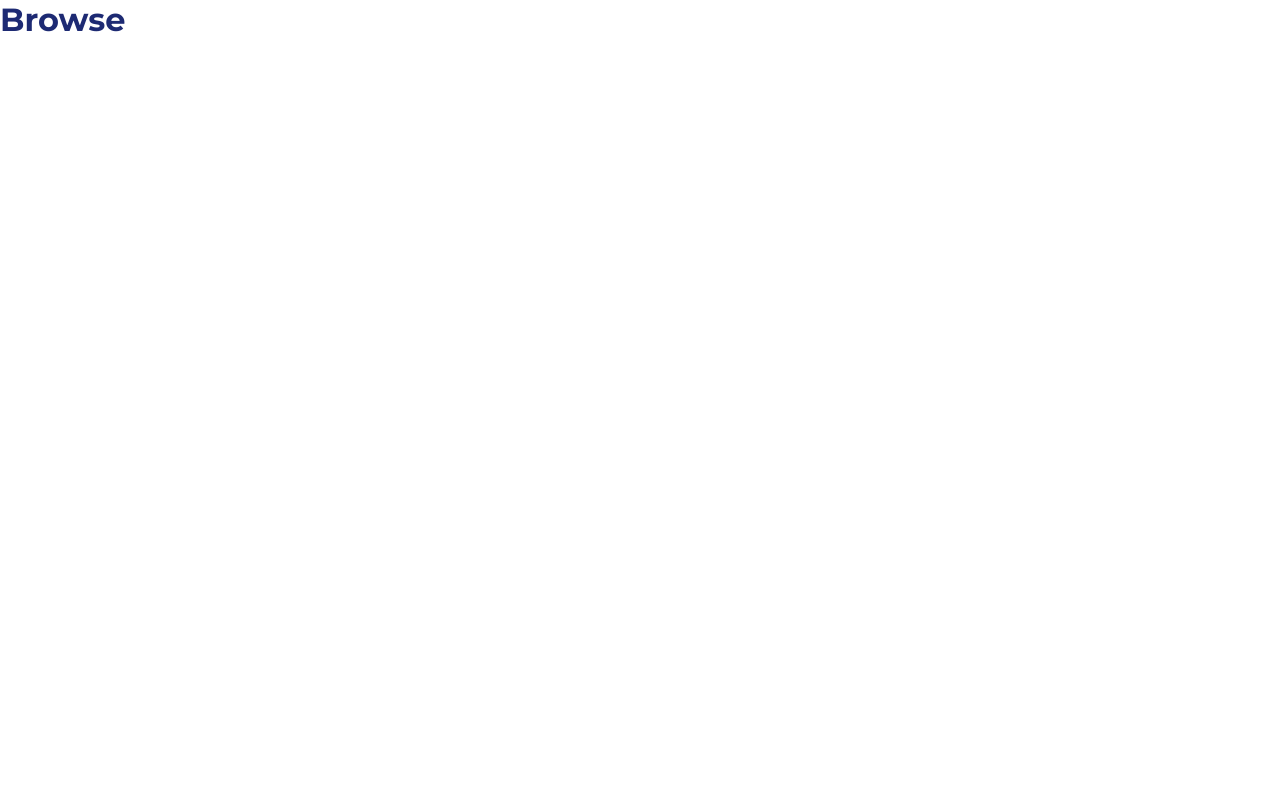
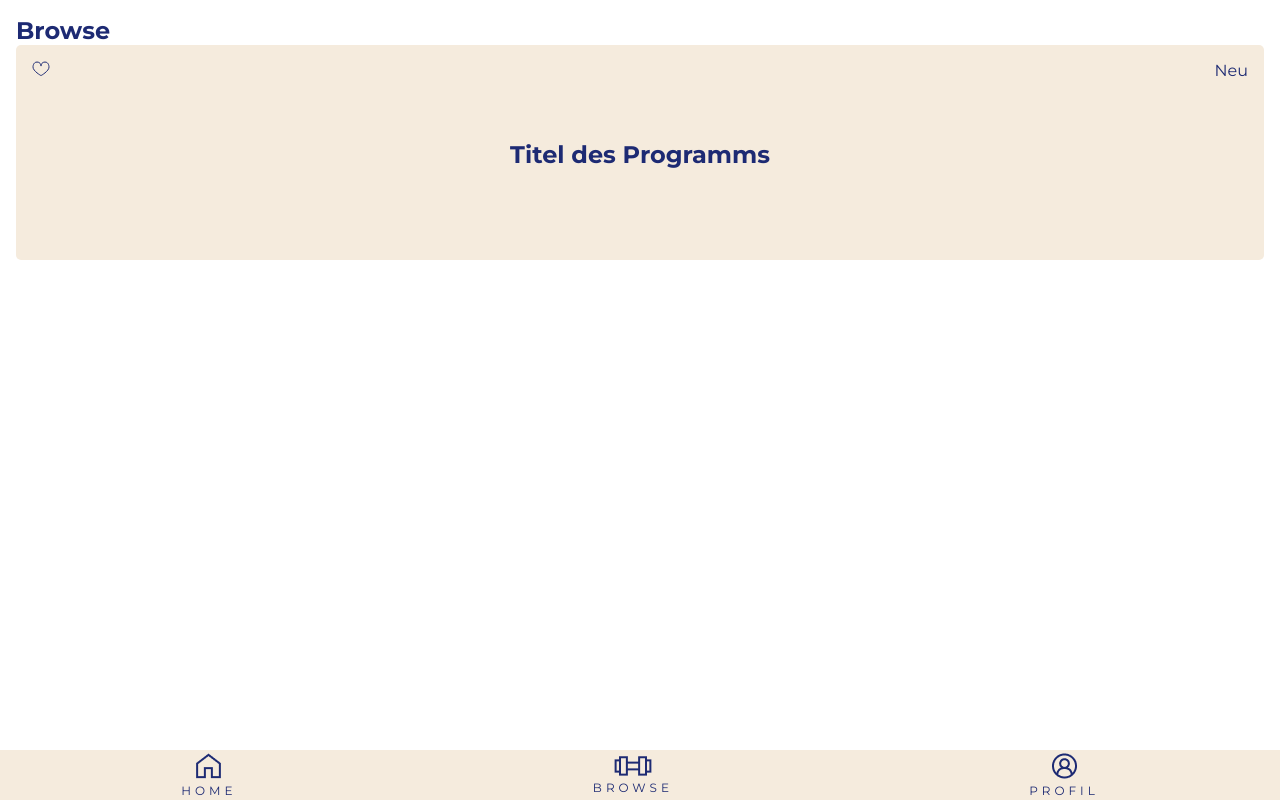
Before and after one commit to Mel3VeN/frontend, a React (Create React App) app: page /browse in a window 1280 px wide. Built offline with nearby package versions, Linux system fonts and the light colour scheme.

Commit message:
added props to Dashboard

```diff
--- a/src/components/browse/Browse.js
+++ b/src/components/browse/Browse.js
@@ -1,10 +1,20 @@
 import React from 'react';
 import styled from 'styled-components';
+import ProgrammCard from './ProgrammCard';
+import Navbar from '../nav/Navbar';
+
+const Wrapper = styled.div`
+  padding: 1rem;
+`;
 
 function Browse() {
   return (
     <div>
-      <h1>Browse</h1>
+      <Wrapper>
+        <h2>Browse</h2>
+        <ProgrammCard />
+      </Wrapper>
+      <Navbar />
     </div>
   );
 }
--- /dev/null
+++ b/src/components/browse/ProgrammCard.js
@@ -0,0 +1,37 @@
+import React from 'react';
+import styled from 'styled-components';
+import { ReactComponent as Heart } from '../../images/heart.svg';
+
+const Card = styled.div`
+  background-color: #f5ebdd;
+  height: 215px;
+  border-radius: 5px;
+`;
+
+const ProgramName = styled.h2`
+  position: relative;
+  top: 36%;
+  transform: translateY(-50%);
+  text-align: center;
+`;
+
+const Topbar = styled.div`
+  display: flex;
+  justify-content: space-between;
+  padding: 1rem;
+  height: 0px;
+`;
+
+function ProgrammCard() {
+  return (
+    <Card>
+      <Topbar>
+        <Heart src={Heart} alt="Herz" />
+        <p>Neu</p>
+      </Topbar>
+      <ProgramName>Titel des Programms</ProgramName>
+    </Card>
+  );
+}
+
+export default ProgrammCard;
--- a/src/components/dash/DailyWorkout.js
+++ b/src/components/dash/DailyWorkout.js
@@ -21,7 +21,7 @@ const WorkoutTitle = styled.p`
   font-size: 16px;
   line-height: 21px;
 `;
-function DailyWorkout() {
+function DailyWorkout({ title, program, kcal, minutes, type }) {
   return (
     <div>
       <Wrapper>
@@ -29,9 +29,11 @@ function DailyWorkout() {
         <Text>Trainingsplan</Text>
       </Wrapper>
       <img src={programImage} alt="Programm Vorschau" />
-      <WorkoutTitle>Titel des Workouts</WorkoutTitle>
-      <WorkoutTitle>Titel des Programms</WorkoutTitle>
-      <Text>XXX kcal · 26 Min. · Beweglichkeit</Text>
+      <WorkoutTitle>{title}</WorkoutTitle>
+      <WorkoutTitle>{program}</WorkoutTitle>
+      <Text>
+        {kcal} kcal · {minutes} Min. · {type}
+      </Text>
     </div>
   );
 }
--- a/src/components/dash/Dashboard.js
+++ b/src/components/dash/Dashboard.js
@@ -2,6 +2,7 @@ import React from 'react';
 import styled from 'styled-components';
 import DailyWorkout from './DailyWorkout';
 import Navbar from '../nav/Navbar';
+import dashData from '../../dummydata/dash-data';
 
 const Title = styled.h1`
   max-width: 50px;
@@ -18,7 +19,13 @@ function Dashboard() {
     <div className="Dashboard">
       <Wrapper>
         <Title>Guten Morgen, Name</Title>
-        <DailyWorkout />
+        <DailyWorkout
+          title={dashData[0].titleWorkout}
+          program={dashData[0].titleProgram}
+          kcal={dashData[0].kcal}
+          minutes={dashData[0].min}
+          type={dashData[0].type}
+        />
       </Wrapper>
       <Navbar />
     </div>
--- /dev/null
+++ b/src/dummydata/dash-data.js
@@ -0,0 +1,12 @@
+const dashData = [
+  {
+    id: '0',
+    titleWorkout: 'Titel des Workouts',
+    titleProgram: 'Titel des Programms',
+    kcal: 'XXX',
+    min: '26',
+    type: 'Beweglichkeit',
+  },
+];
+
+export default dashData;
--- a/src/themes/globalStyles.js
+++ b/src/themes/globalStyles.js
@@ -7,18 +7,16 @@ const GlobalStyle = createGlobalStyle`
   margin: 0;
   padding: 0;
   box-sizing: border-box;
+
 }
 
 body {
  margin: 0;
-
  font-family: 'Montserrat', sans-serif;
- color: rgba(29, 42, 115, 1)
+ color: rgba(29, 42, 115, 1);
 }
 
-h1 {
 
-}
 `;
 
 export default GlobalStyle;
```
Also changed, not shown: src/images/heart.png (added), src/images/heart.svg (added).
